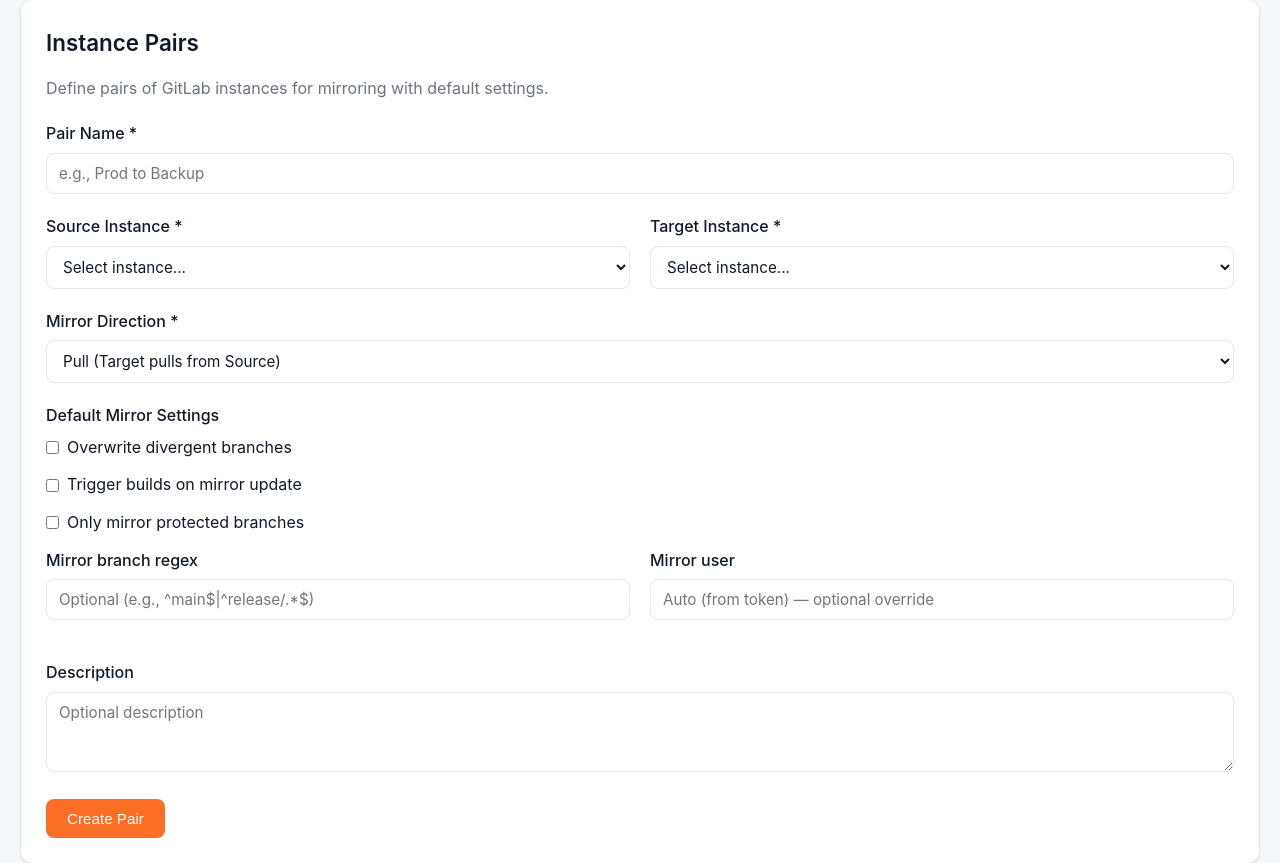
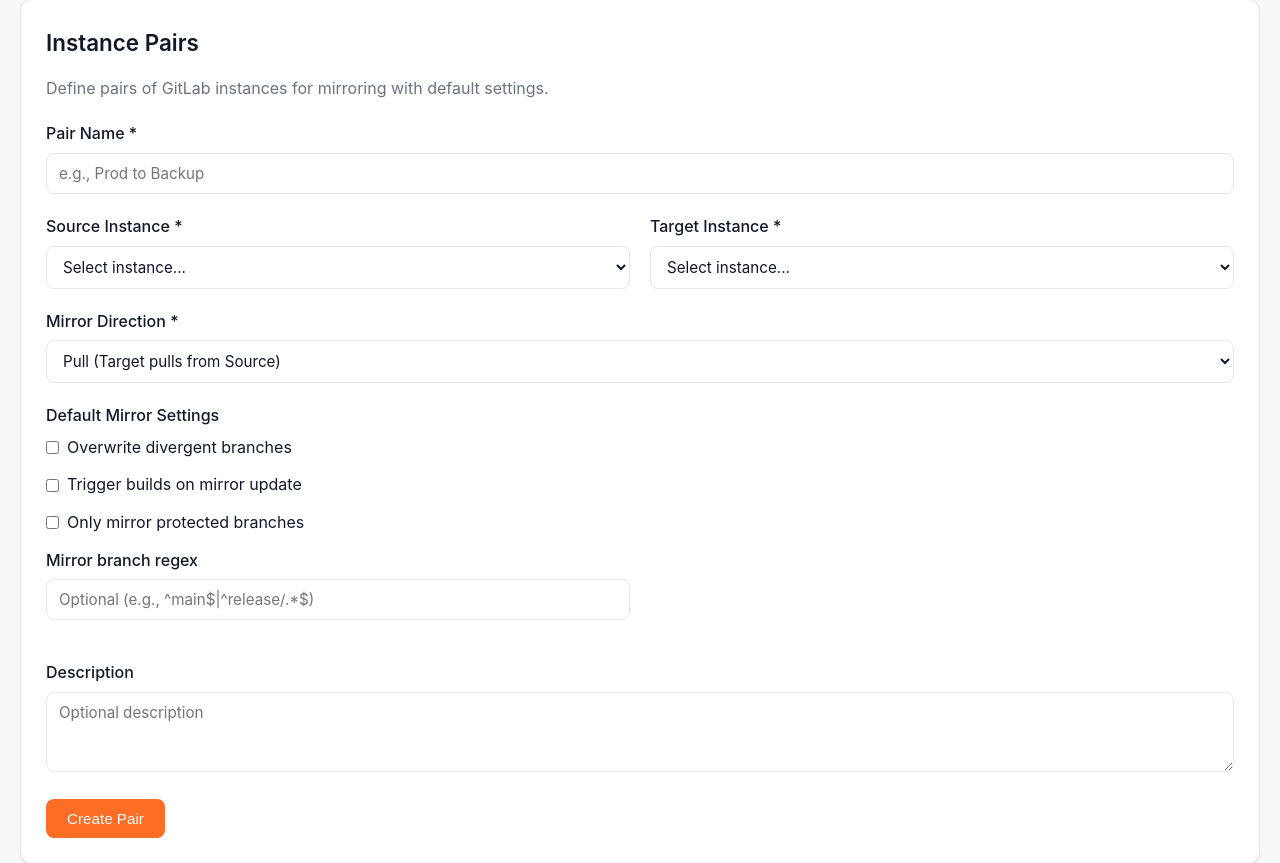
Before and after one commit to MrZoller/mirror-maestro, a FastAPI app: template app/templates/index.html in a window 1280 px wide, after a click on "Create Pair". Shown: the part 283-1146 px from the top of the page. Run offline with FastAPI, Linux system fonts and the light colour scheme; the template is opened without the code that fills it, so the values that code supplies are empty.

Commit message:
fix: Remove mirror_user_id override - always use token's user
The mirror user is now always derived from the GitLab instance's
api_user_id (the user associated with the token), eliminating the
need for manual override on pairs or mirrors.

- Remove mirror_user_id from InstancePair and Mirror models
- Remove from all API endpoints and Pydantic schemas
- Remove UI controls from pair and mirror forms
- Update tests and regenerate screenshots

🤖 Generated with [Claude Code](https://claude.com/claude-code)

Co-Authored-By: Claude <noreply@anthropic.com>

```diff
--- a/app/api/export.py
+++ b/app/api/export.py
@@ -39,7 +39,6 @@ class MirrorExport(BaseModel):
     mirror_trigger_builds: bool | None = None
     only_mirror_protected_branches: bool | None = None
     mirror_branch_regex: str | None = None
-    mirror_user_id: int | None = None
     enabled: bool = True
 
 
@@ -86,7 +85,6 @@ async def export_pair_mirrors(
             mirror_trigger_builds=m.mirror_trigger_builds,
             only_mirror_protected_branches=m.only_mirror_protected_branches,
             mirror_branch_regex=m.mirror_branch_regex,
-            mirror_user_id=m.mirror_user_id,
             enabled=m.enabled
         )
         for m in mirrors
@@ -159,7 +157,6 @@ async def import_pair_mirrors(
                 mirror_trigger_builds=mirror_data.mirror_trigger_builds,
                 only_mirror_protected_branches=mirror_data.only_mirror_protected_branches,
                 mirror_branch_regex=mirror_data.mirror_branch_regex,
-                mirror_user_id=mirror_data.mirror_user_id,
                 enabled=mirror_data.enabled,
                 last_update_status="pending"
             )
--- a/app/database.py
+++ b/app/database.py
@@ -79,11 +79,9 @@ async def _maybe_migrate_sqlite(conn) -> None:
         },
         "instance_pairs": {
             "mirror_branch_regex": "VARCHAR(255)",
-            "mirror_user_id": "INTEGER",
         },
         "mirrors": {
             "mirror_branch_regex": "VARCHAR(255)",
-            "mirror_user_id": "INTEGER",
             # Token fields for automatic mirror authentication
             "encrypted_mirror_token": "TEXT",
             "mirror_token_name": "VARCHAR(100)",
--- a/app/models.py
+++ b/app/models.py
@@ -41,7 +41,6 @@ class InstancePair(Base):
     only_mirror_protected_branches: Mapped[bool] = mapped_column(Boolean, default=False)
     # Additional GitLab UI mirror settings
     mirror_branch_regex: Mapped[Optional[str]] = mapped_column(String(255))
-    mirror_user_id: Mapped[Optional[int]] = mapped_column(Integer)
 
     description: Mapped[Optional[str]] = mapped_column(String(500))
     created_at: Mapped[datetime] = mapped_column(DateTime, default=datetime.utcnow)
@@ -70,7 +69,6 @@ class Mirror(Base):
     mirror_trigger_builds: Mapped[Optional[bool]] = mapped_column(Boolean)
     only_mirror_protected_branches: Mapped[Optional[bool]] = mapped_column(Boolean)
     mirror_branch_regex: Mapped[Optional[str]] = mapped_column(String(255))
-    mirror_user_id: Mapped[Optional[int]] = mapped_column(Integer)
 
     # Status tracking
     mirror_id: Mapped[Optional[int]] = mapped_column(Integer)  # GitLab mirror ID
--- a/app/static/js/app.js
+++ b/app/static/js/app.js
@@ -1290,17 +1290,6 @@ function renderPairs(pairs) {
         const target = state.instances.find(i => i.id === pair.target_instance_id);
 
         const direction = (pair.mirror_direction || '').toString().toLowerCase();
-        const ownerInstanceId = direction === 'push' ? pair.source_instance_id : pair.target_instance_id;
-        const ownerInst = state.instances.find(i => i.id === ownerInstanceId);
-
-        const fmtUser = () => {
-            if (direction === 'push') return '<span class="text-muted">n/a</span>';
-            if (pair.mirror_user_id === null || pair.mirror_user_id === undefined) return '<span class="text-muted">auto</span>';
-            if (ownerInst && ownerInst.token_user_id === pair.mirror_user_id && ownerInst.token_username) {
-                return `${escapeHtml(ownerInst.token_username)} <span class="text-muted">(#${escapeHtml(String(pair.mirror_user_id))})</span>`;
-            }
-            return escapeHtml(String(pair.mirror_user_id));
-        };
 
         const settingsCell = (() => {
             const pieces = [];
@@ -1309,11 +1298,9 @@ function renderPairs(pairs) {
             if (direction === 'pull') {
                 pieces.push(`<span class="text-muted">trigger:</span> ${fmtBool(!!pair.mirror_trigger_builds)}`);
                 pieces.push(`<span class="text-muted">regex:</span> ${fmtStr(pair.mirror_branch_regex)}`);
-                pieces.push(`<span class="text-muted">user:</span> ${fmtUser()}`);
             } else {
                 pieces.push(`<span class="text-muted">trigger:</span> <span class="text-muted">n/a</span>`);
                 pieces.push(`<span class="text-muted">regex:</span> <span class="text-muted">n/a</span>`);
-                pieces.push(`<span class="text-muted">user:</span> <span class="text-muted">n/a</span>`);
             }
             return `<div style="line-height:1.35">${pieces.join('<br>')}</div>`;
         })();
@@ -1352,7 +1339,6 @@ function renderPairs(pairs) {
                             </div>
                             <div style="display:grid; gap:8px">
                                 <input class="table-input" id="edit-pair-regex-${pair.id}" value="${escapeHtml(pair.mirror_branch_regex || '')}" placeholder="Mirror branch regex (pull only)">
-                                <input class="table-input" id="edit-pair-user-${pair.id}" value="${escapeHtml(pair.mirror_user_id === null || pair.mirror_user_id === undefined ? '' : String(pair.mirror_user_id))}" placeholder="Mirror user id (pull only)">
                             </div>
                         </div>
                     </td>
@@ -1444,7 +1430,6 @@ async function savePairEdit(id) {
         only_mirror_protected_branches: !!onlyProtectedEl.checked,
         mirror_trigger_builds: isPush ? false : !!triggerEl?.checked,
         mirror_branch_regex: isPush ? null : (regexRaw || null),
-        mirror_user_id: isPush ? null : (userRaw ? parseInt(userRaw) : null),
     };
 
     try {
@@ -1486,7 +1471,6 @@ async function createPair() {
     const formData = new FormData(form);
 
     const branchRegexRaw = (formData.get('mirror_branch_regex') || '').toString().trim();
-    const mirrorUserIdRaw = (formData.get('mirror_user_id') || '').toString().trim();
 
     const data = {
         name: formData.get('name'),
@@ -1497,7 +1481,6 @@ async function createPair() {
         mirror_trigger_builds: formData.get('mirror_trigger_builds') === 'on',
         only_mirror_protected_branches: formData.get('only_mirror_protected_branches') === 'on',
         mirror_branch_regex: branchRegexRaw || null,
-        mirror_user_id: mirrorUserIdRaw ? parseInt(mirrorUserIdRaw) : null,
         description: formData.get('description') || ''
     };
 
@@ -1622,11 +1605,9 @@ function renderMirrors(mirrors) {
             if (dir === 'pull') {
                 pieces.push(`<span class="text-muted">trigger:</span> ${fmtBool(mirror.effective_mirror_trigger_builds)}`);
                 pieces.push(`<span class="text-muted">regex:</span> ${fmtStr(mirror.effective_mirror_branch_regex)}`);
-                pieces.push(`<span class="text-muted">user:</span> ${fmtUser(mirror.effective_mirror_user_id)}`);
             } else if (dir === 'push') {
                 pieces.push(`<span class="text-muted">trigger:</span> <span class="text-muted">n/a</span>`);
                 pieces.push(`<span class="text-muted">regex:</span> <span class="text-muted">n/a</span>`);
-                pieces.push(`<span class="text-muted">user:</span> <span class="text-muted">n/a</span>`);
             }
             return `<div style="line-height:1.35">${pieces.join('<br>')}</div>`;
         })();
@@ -1639,7 +1620,6 @@ function renderMirrors(mirrors) {
             const triggerSel = overrideBoolSelectValue(mirror.mirror_trigger_builds);
 
             const regexMode = (mirror.mirror_branch_regex === null || mirror.mirror_branch_regex === undefined) ? '__inherit__' : '__override__';
-            const userMode = (mirror.mirror_user_id === null || mirror.mirror_user_id === undefined) ? '__inherit__' : '__override__';
 
             return `
                 <tr data-editing="true">
@@ -1681,15 +1661,6 @@ function renderMirrors(mirrors) {
                                         <option value="__override__"${regexMode === '__override__' ? ' selected' : ''}>Override</option>
                                     </select>
                                     <input class="table-input" id="edit-mirror-regex-${mirror.id}" value="${escapeHtml(mirror.mirror_branch_regex || '')}" placeholder="^main$ (optional)" ${isPush ? 'disabled' : ''}>
-                                </div>
-
-                                <label class="text-muted">mirror user id (pull only)</label>
-                                <div style="display:grid; gap:6px">
-                                    <select class="table-select" id="edit-mirror-user-mode-${mirror.id}" onchange="applyMirrorEditControls(${mirror.id})" ${isPush ? 'disabled' : ''}>
-                                        <option value="__inherit__"${userMode === '__inherit__' ? ' selected' : ''}>Inherit</option>
-                                        <option value="__override__"${userMode === '__override__' ? ' selected' : ''}>Override</option>
-                                    </select>
-                                    <input class="table-input" id="edit-mirror-user-${mirror.id}" value="${escapeHtml(mirror.mirror_user_id === null || mirror.mirror_user_id === undefined ? '' : String(mirror.mirror_user_id))}" placeholder="123 (optional)" ${isPush ? 'disabled' : ''}>
                                 </div>
                             </div>
                         </div>
@@ -1836,17 +1807,12 @@ async function saveMirrorEdit(id) {
         only_mirror_protected_branches: parseBoolOverride(onlyProtectedEl.value),
         mirror_trigger_builds: isPush ? null : parseBoolOverride(triggerEl?.value || '__inherit__'),
         mirror_branch_regex: null,
-        mirror_user_id: null,
     };
 
     if (!isPush) {
         const regexMode = (regexModeEl?.value || '__inherit__').toString();
         const regexRaw = (regexEl?.value || '').toString().trim();
         payload.mirror_branch_regex = regexMode === '__override__' ? (regexRaw || null) : null;
-
-        const userMode = (userModeEl?.value || '__inherit__').toString();
-        const userRaw = (userEl?.value || '').toString().trim();
-        payload.mirror_user_id = userMode === '__override__' ? (userRaw ? parseInt(userRaw) : null) : null;
     }
 
     try {
@@ -1945,8 +1911,6 @@ function resetMirrorOverrides() {
 
     const regex = document.getElementById('mirror-branch-regex');
     if (regex) regex.value = '';
-    const userId = document.getElementById('mirror-mirror-user-id');
-    if (userId) userId.value = '';
 
     // Direction dropdown removed - direction comes from pair only
 
@@ -1987,12 +1951,6 @@ function updateMirrorFormPairDefaults() {
     if (regexEl) {
         const pairRegex = pair.mirror_branch_regex;
         regexEl.placeholder = pairRegex ? `Inherit: ${pairRegex}` : 'Inherit from pair (none)';
-    }
-
-    const userEl = document.getElementById('mirror-mirror-user-id');
-    if (userEl) {
-        const pairUser = pair.mirror_user_id;
-        userEl.placeholder = pairUser ? `Inherit: ${pairUser}` : 'Inherit from pair (auto)';
     }
 }
 
@@ -2015,12 +1973,6 @@ function applyMirrorDirectionUI(direction) {
         regex.disabled = isPush;
         if (isPush) regex.value = '';
     }
-
-    const userId = document.getElementById('mirror-mirror-user-id');
-    if (userId) {
-        userId.disabled = isPush;
-        if (isPush) userId.value = '';
-    }
 }
 
 async function createMirror() {
@@ -2069,10 +2021,6 @@ async function createMirror() {
     const regexRaw = (formData.get('mirror_branch_regex') || '').toString().trim();
     if (regexRaw && !isPush) {
         data.mirror_branch_regex = regexRaw;
-    }
-    const mirrorUserIdRaw = (formData.get('mirror_user_id') || '').toString().trim();
-    if (mirrorUserIdRaw && !isPush) {
-        data.mirror_user_id = parseInt(mirrorUserIdRaw);
     }
 
     // Preflight: check for existing GitLab remote mirrors before attempting to create.
--- a/app/templates/index.html
+++ b/app/templates/index.html
@@ -251,10 +251,6 @@
                                 <label for="pair-branch-regex">Mirror branch regex</label>
                                 <input type="text" id="pair-branch-regex" name="mirror_branch_regex" placeholder="Optional (e.g., ^main$|^release/.*$)">
                             </div>
-                            <div class="form-group">
-                                <label for="pair-mirror-user-id">Mirror user</label>
-                                <input type="number" id="pair-mirror-user-id" name="mirror_user_id" placeholder="Auto (from token) — optional override">
-                            </div>
                         </div>
                     </div>
 
@@ -370,10 +366,6 @@
                             <div class="form-group">
                                 <label for="mirror-branch-regex">Mirror branch regex (pull only)</label>
                                 <input type="text" id="mirror-branch-regex" name="mirror_branch_regex" placeholder="Inherit from pair">
-                            </div>
-                            <div class="form-group">
-                                <label for="mirror-mirror-user-id">Mirror user (pull only)</label>
-                                <input type="number" id="mirror-mirror-user-id" name="mirror_user_id" placeholder="Inherit from pair">
                             </div>
                         </div>
                     </div>
```
Also changed, not shown: app/api/mirrors.py (+2 -45 lines), app/api/pairs.py (+0 -10 lines), docs/screenshots/demo-mirrors.html (+7 -24 lines), docs/screenshots/demo-pairs.html (+5 -14 lines), tests/test_database.py (+0 -2 lines), tests/test_export_api.py (+0 -2 lines), tests/test_mirrors_api.py (+1 -6 lines), tests/test_pairs_api.py (+0 -2 lines), 3 other files.
